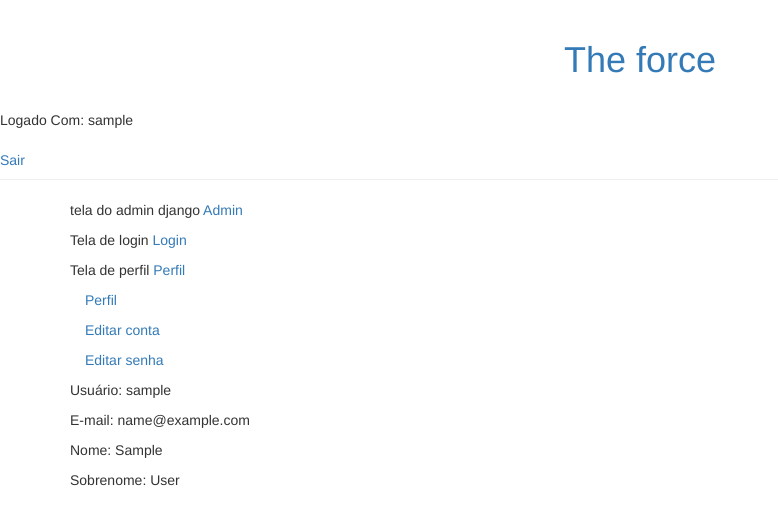
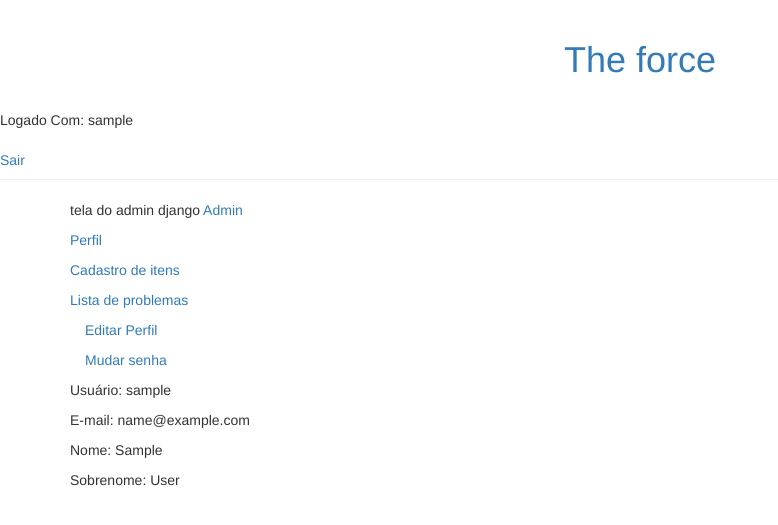
Before and after one commit to arturfarias/In-a-Galaxy-Far-Far-Away, a Django app: page /central/perfil/ in a window 1280 px wide. Shown: the top 525 px of the page, without its empty margins (0-778 px from the left). Run offline with Django 3.2, Linux system fonts and the light colour scheme; the visitor is signed in with stand-in values (Sample User, id 1); some libraries are stand-ins or nearby versions.

Commit message:
Corrigindo bugs

```diff
--- a/login/templates/base.html
+++ b/login/templates/base.html
@@ -20,8 +20,9 @@
         {% if user.is_staff %}
           <p> tela do admin django <a href="/admin">Admin</a></p>
         {% endif %}
-        <p> Tela de login <a href="/">Login</a></p>
-        <p> Tela de perfil <a href="perfil/">Perfil</a></p>
+        <p> <a href="{% url 'perfil' %}"> Perfil </a></p>
+        <p> <a href=""> Cadastro de itens </a></p>
+        <p> <a href=""> Lista de problemas </a></p>
       </div>
 
       <div class="content container">
--- a/login/templates/perfil.html
+++ b/login/templates/perfil.html
@@ -3,9 +3,9 @@
 {% block content %}
 
 <div class="container">
-  <p> <a href="/">Perfil</a></p>
-  <p> <a href="editar/">Editar conta</a></p>
-  <p> <a href="senha/">Editar senha</a></p>
+
+  <p>  <a href="{% url 'editar' %}"> Editar Perfil </a></p>
+  <p>  <a href="{% url 'trocarsenha' %}"> Mudar senha </a></p>
 </div>
 
 <div class="Conteudo_perfil">
--- a/login/urls.py
+++ b/login/urls.py
@@ -4,8 +4,8 @@ from . import views
 urlpatterns = [
     url(r'^$', views.index,name = "index"),#Pagina index onde se localiza o login
     url(r'central/$', views.central), #Pagina central do aplicativo
-    url(r'^central/perfil/$', views.perfil), #Pagina do perfl do usuario
+    url(r'^central/perfil/$', views.perfil,name = "perfil"), #Pagina do perfl do usuario
     url(r'^sair/$', 'django.contrib.auth.views.logout',{'next_page':'index'},name='logout'), #usado para deslogar
-    url(r'^central/perfil/editar/$', views.editar),
-    url(r'^central/perfil/senha/$', views.trocarsenha),
+    url(r'^central/perfil/editar/$', views.editar,name = "editar"),
+    url(r'^central/perfil/senha/$', views.trocarsenha,name = "trocarsenha"),
 ]
```
Also changed, not shown: README.md.
